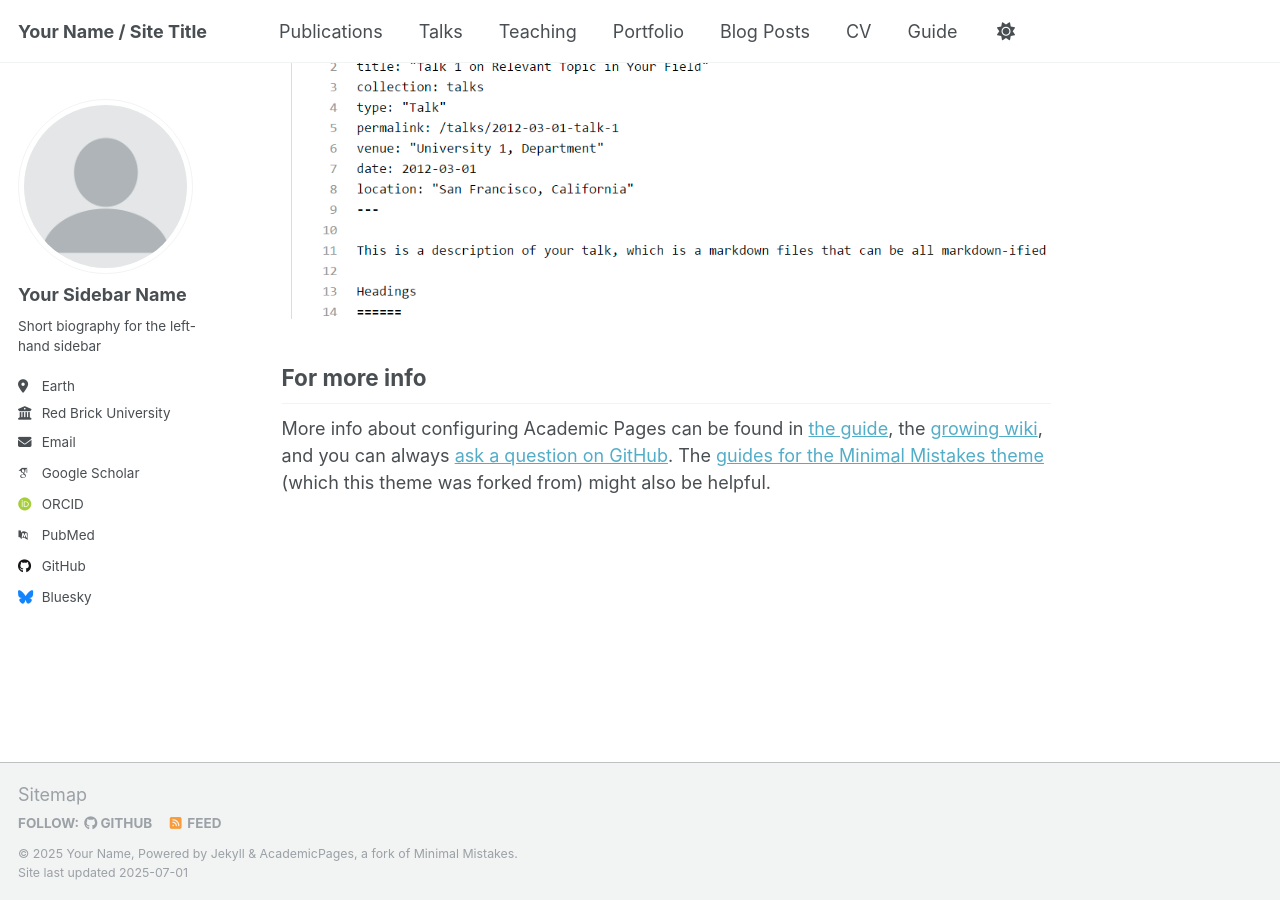
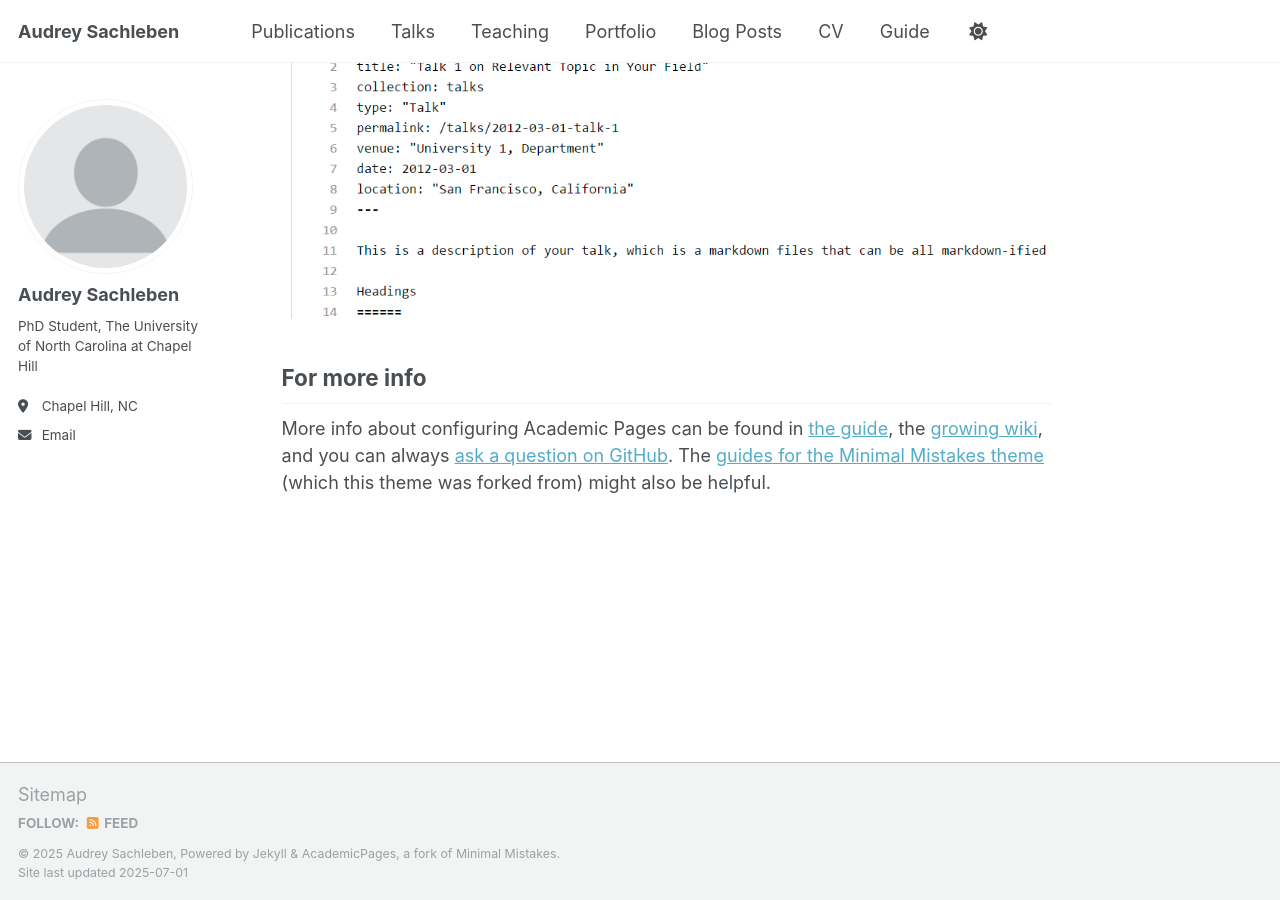
Before and after one commit to asachleben/asachleben.github.io, a Jekyll site: the page built from _pages/about.md, in a window 1280 px wide and 900 px high, scrolled down 2880 px. Built offline with Jekyll 4.4.1, drawn with Linux system fonts in a browser that asks for light colours; some web fonts are replaced; a script that is not in the unit is left out.

Commit message:
Update _config.yml

```diff
--- a/_config.yml
+++ b/_config.yml
@@ -9,13 +9,13 @@
 # Basic Site Settings
 locale                   : "en-US"
 site_theme               : "default"
-title                    : "Your Name / Site Title"
+title                    : "Audrey Sachleben"
 title_separator          : "-"
-name                     : &name "Your Name"
+name                     : &name "Audrey Sachleben"
 description              : &description "personal description"
-url                      : https://academicpages.github.io # the base hostname & protocol for your site e.g. "https://[your GitHub username].github.io" or if you already have some other page hosted on Github then use "https://[your GitHub username].github.io/[Your Repo Name]"
+url                      : https://asachleben.github.io # the base hostname & protocol for your site e.g. "https://[your GitHub username].github.io" or if you already have some other page hosted on Github then use "https://[your GitHub username].github.io/[Your Repo Name]"
 baseurl                  : "" # the subpath of your site, e.g. "/blog"
-repository               : "academicpages/academicpages.github.io"
+repository               : "asachleben/asachleben.github.io"
 
 # Site Author - The following control what appear as part of the author content on the side bar.
 #               If a field is blank the icon and link will not appear, otherwise it will be shown.
@@ -23,22 +23,22 @@ repository               : "academicpages/academicpages.github.io"
 author:
   # Biographic information
   avatar           : "profile.png"
-  name             : "Your Sidebar Name"
+  name             : "Audrey Sachleben"
   pronouns         : # example: "she/her"
-  bio              : "Short biography for the left-hand sidebar"
-  location         : "Earth"
-  employer         : "Red Brick University"
+  bio              : "PhD Student, The University of North Carolina at Chapel Hill"
+  location         : "Chapel Hill, NC"
+ # employer         : "Red Brick University"
   uri              : # URL
-  email            : "none@example.org"
+  email            : "asach@unc.edu"
 
   # Academic websites
   academia         : # URL
   arxiv            : # URL - Update with the correct link to your profile
-  googlescholar    : "https://scholar.google.com/citations?user=PS_CX0AAAAAJ"
+#  googlescholar    : "https://scholar.google.com/citations?user=PS_CX0AAAAAJ"
   impactstory      : # URL
-  orcid            : "http://orcid.org/yourorcidurl"
+#  orcid            : "http://orcid.org/yourorcidurl"
   semantic         : # URL
-  pubmed           : "https://www.ncbi.nlm.nih.gov/pubmed/?term=john+snow"
+#  pubmed           : "https://www.ncbi.nlm.nih.gov/pubmed/?term=john+snow"
   researchgate     : # URL
   scopus           : # URL
 
@@ -46,13 +46,13 @@ author:
   bitbucket        : # Username - Update with your username on the site
   codepen          : # Username
   dribbble         : # Username
-  github           : "academicpages"
+#  github           : "asachleben"
   kaggle           : # Username
   stackoverflow    : # User number or user number and name (i.e., use "1" or "1/jeff-atwood")
 
   # Social media
   artstation       : # Username
-  bluesky          : "bsky.app" # Replace this with you Bluesky username
+#  bluesky          : "bsky.app" # Replace this with you Bluesky username
   facebook         : # Username
   flickr           : # Username
   foursquare       : # Username
@@ -78,13 +78,13 @@ author:
   zhihu            : # Username
 
 # Publication Category - The following the list of publication categories and their headings
-publication_category:
-  books:
-    title: 'Books'
-  manuscripts:
-    title: 'Journal Articles'
-  conferences:
-    title: 'Conference Papers'
+# publication_category:
+ # books:
+ #   title: 'Books'
+ # manuscripts:
+ #   title: 'Journal Articles'
+ # conferences:
+  #  title: 'Conference Papers'
 
 # Site Settings
 teaser                   :  # filename of teaser fallback teaser image placed in /images/, .e.g. "500x300.png"
```
